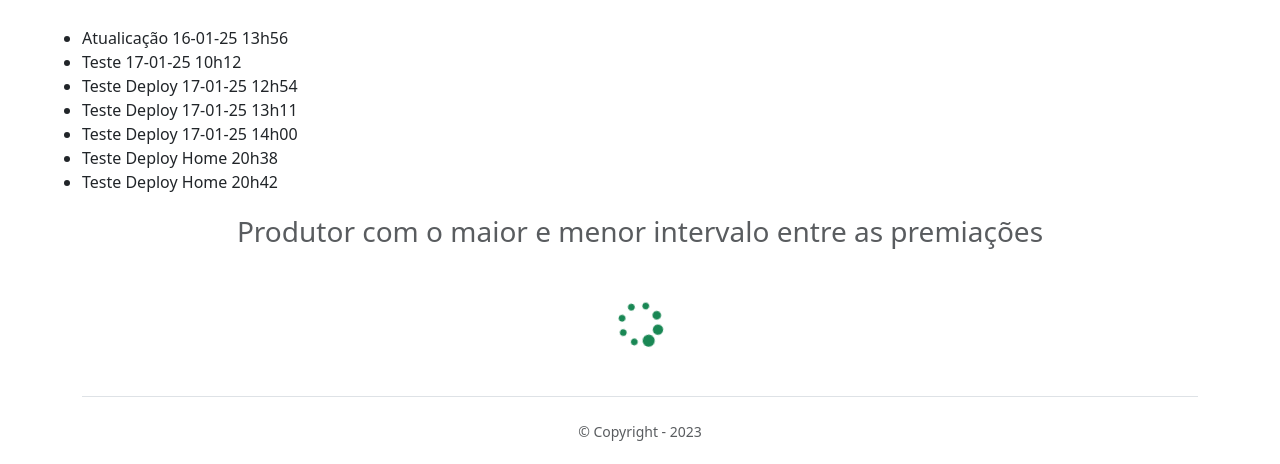
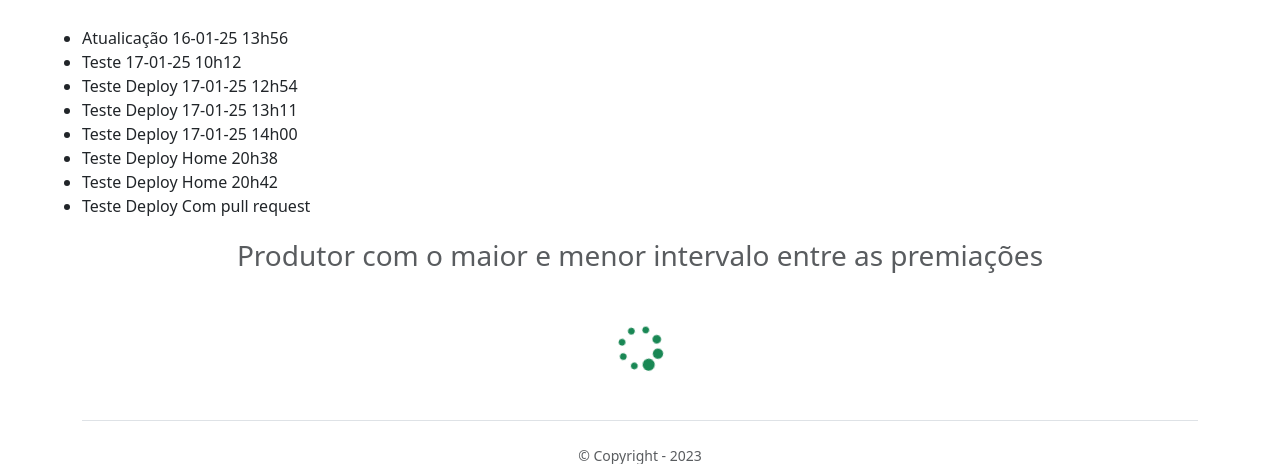
Before and after one commit to fredtamashiro/filmes, a PHP site: page / in a window 1280 px wide. Shown: the part 191-655 px from the top of the page. Run offline with PHP 8.4, Linux system fonts and the light colour scheme; data that the repository does not hold is empty.

Commit message:
teste deploy 23

```diff
--- a/src/View/home/index.php
+++ b/src/View/home/index.php
@@ -13,6 +13,7 @@
         <li>Teste Deploy 17-01-25 14h00</li>
         <li>Teste Deploy Home 20h38</li>
         <li>Teste Deploy Home 20h42</li>
+        <li>Teste Deploy Com pull request</li>
     </ul>
     <div class="col text-center fs-3 text-body-secondary">
         Produtor com o maior e menor intervalo entre as premiações
```
Also changed, not shown: .github/workflows/deploy.yml.
